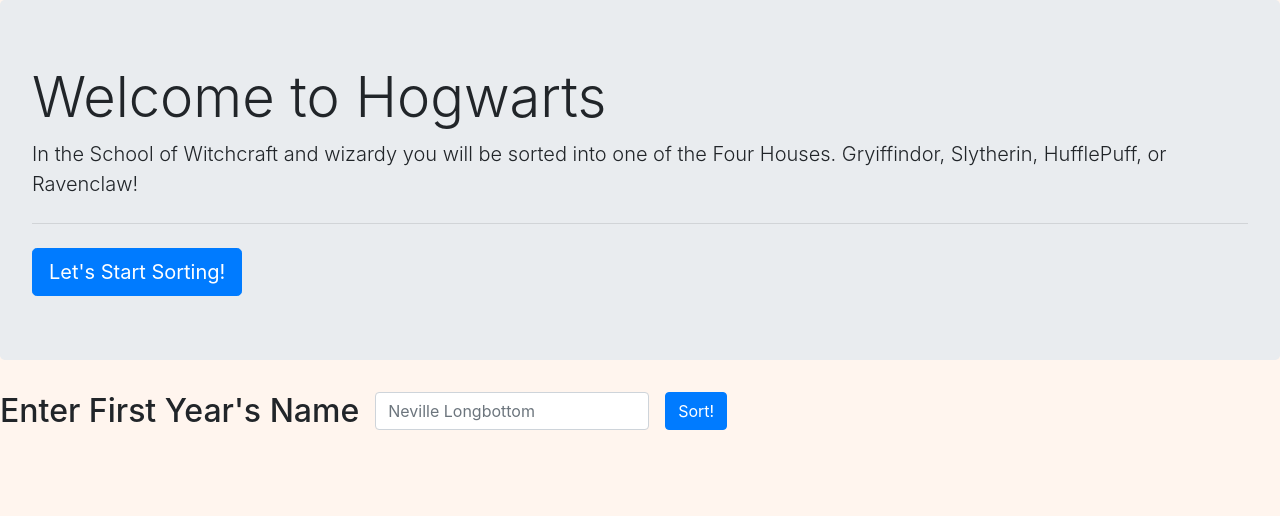
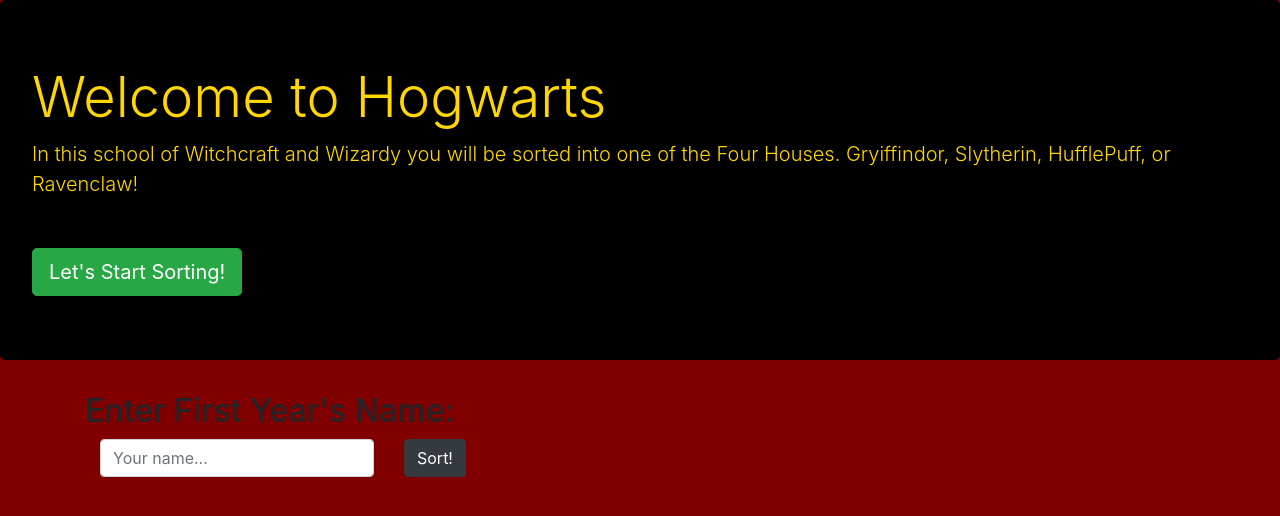
Before and after one commit to ryanmcnair/sorting-hat, a plain HTML site: page index.html in a window 1280 px wide. Both pictures are taken after a click on the element "Let's Start Sorting!". Drawn offline with nearby package versions, Linux system fonts and the light colour scheme.

Commit message:
added a few css styles and an image to the Hogwarts card

```diff
--- a/index.html
+++ b/index.html
@@ -11,15 +11,15 @@
     <div class="jumbotron">
         <h1 class="display-4">Welcome to Hogwarts</h1>
         <p class="lead">
-          In the School of Witchcraft and wizardy you will be sorted into one of the Four Houses. Gryiffindor, Slytherin, HufflePuff, or Ravenclaw!
+          In this school of Witchcraft and Wizardy you will be sorted into one of the Four Houses. Gryiffindor, Slytherin, HufflePuff, or Ravenclaw!
         </p>
         <hr class="my-4" />
         <div id="sortingHatButton">
-            <button class="btn btn-primary btn-lg" role="button">Let's Start Sorting!</button>
-          </div>
+            <button class="btn btn-success btn-lg" role="button">Let's Start Sorting!</button>
+        </div>
       </div>
-      <div id="sortingForm"></div>
-      <div id="cardSection"></div>
+      <div class="container" id="nameForm"></div>
+      <div class="container" id="cardSection"></div>
     <script src="https://code.jquery.com/jquery-3.5.1.slim.min.js" integrity="sha384-DfXdz2htPH0lsSSs5nCTpuj/zy4C+OGpamoFVy38MVBnE+IbbVYUew+OrCXaRkfj" crossorigin="anonymous"></script>
     <script src="https://cdn.jsdelivr.net/npm/popper.js@1.16.0/dist/umd/popper.min.js" integrity="sha384-Q6E9RHvbIyZFJoft+2mJbHaEWldlvI9IOYy5n3zV9zzTtmI3UksdQRVvoxMfooAo" crossorigin="anonymous"></script>
     <script src="https://stackpath.bootstrapcdn.com/bootstrap/4.5.0/js/bootstrap.min.js" integrity="sha384-OgVRvuATP1z7JjHLkuOU7Xw704+h835Lr+6QL9UvYjZE3Ipu6Tp75j7Bh/kR0JKI" crossorigin="anonymous"></script>
--- a/main.css
+++ b/main.css
@@ -1,3 +1,12 @@
 body {
-    background-color: seashell;
+    background-color: maroon;
 }
+
+.jumbotron {
+    background-color: black;
+    color: gold;
+}
+
+.card {
+    text-align: center;
+}
--- a/main.js
+++ b/main.js
@@ -1,55 +1,55 @@
-const houseArray = ['Gryffindor', 'Slytherin', 'Hufflepuff', 'Ravenclaw'];
-
-let students = [];
-
-let randomHouse = houseArray[Math.floor(Math.random() * houseArray.length)];
-
-
-
+const letsStartSorting = () => {
+    document.getElementById('sortingHatButton').addEventListener('click', sortingForm)
+}
 const printToDom = (divId, textToPrint) => {
     const selectedDiv = document.getElementById(divId);
     selectedDiv.innerHTML = textToPrint;
   };
-
-const sortingForm = (e) => {
-    const buttonId = e.target.id;
+const sortingForm = () => {
+    let domString = `<form>
+                        <h2>Enter First Year's Name:</h2>
+                        <div class="form-inline">
+                            <div class="col-auto">
+                                <label class="sr-only" for="inlineFormInput">Name</label>
+                                <input type="text" class="form-control mb-2" id="inlineFormInput" placeholder="Your name..." required>
+                            </div>
+                            <div class="col-auto">
+                                <button type="submit" class="btn btn-dark mb-2" id="sort-button">Sort!</button>
+                            </div>
+                        </div>
+                    </form>`
+    printToDom('nameForm', domString);
+    buttonEvents();
+    document.getElementById('sort-button').addEventListener('click', sortingForm)
+}
+const buttonEvents = () => {
+    document.getElementById('sort-button').addEventListener('click', houseCards);
+}
+studentNameToInput = [];
+const studentNameFromForm = () => {
+    const name = document.getElementById('inlineFormInput').value;
+    studentNameToInput.push({name: name, house: randomHouseReturn()});
+}
+const randomizer = () =>{
+    const houseArray = ['Gryffindor', 'Slytherin', 'Hufflepuff', 'Ravenclaw'];
+    let randomHouse = houseArray[Math.floor(Math.random() * houseArray.length)];
+    return randomHouse;
+}
+const randomHouseReturn = randomizer();
+const houseCards = () => {
     let domString = ''
-    domString += ` <form class="form-inline">
-                    <h2>Enter First Year's Name</h2>
-                    <div class="form-group mx-sm-3 mb-2">
-                    <label for="studentName" class="sr-only"></label>
-                    <input type="text" class="form-control" id="studentName" placeholder="Neville Longbottom">
-                    </div>
-                    <div id="sortButton">
-                    <button type="submit" class="btn btn-primary mb-2" id="sortingButton">Sort!</button>
-                    </div>
-                    </form>`;
-            printToDom("sortingForm", domString);
-    }
-
-
-const houseCards = (e) => {
-
-    let domString = ''
-    let input = document.querySelector('#studentName').value;
     domString = `<div class="card" style="width: 18rem;">
-                    <img src="..." class="card-img-top" alt="...">
+                    <img src="https://encrypted-tbn0.gstatic.com/images?q=tbn%3AANd9GcSbrIZxxcn-Ga2rxsPPV1BAIQnc2vy_M6P3FQ&usqp=CAU" class="card-img-top" alt="Hogwarts logo">
                     <div class="card-body">
-                    <h5 class="card-title">${randomHouse}</h5>
-                    <h3 id="studentsNameCard>${input}</h3>
-                    <p class="card-text">Some quick example text to build on the card title and make up the bulk of the card's content.</p>
-                    <a href="#" class="btn btn-primary">Go somewhere</a>
+                    <h5 class="card-title">${randomHouseReturn}</h5>
+                    <h3 id="studentsNameCard>${studentNameToInput}</h3>
+                    <p class="card-text">You will be good, not evil. And become the greatest wizard or witch of all time!</p>
+                    <a href="#" class="btn btn-dark btn-lg">Expel</a>
                     </div>
                     </div>`
-    printToDom('cardSection', domString)
+    printToDom('cardSection', domString);
 }
-
-const buttonEvents = () => {
-    document.getElementById('sortingHatButton').addEventListener("click", sortingForm);
-    document.getElementById('sortingButton').addEventListener("click", houseCards());
-}
-
 const init =()=>{
-    buttonEvents();
+    letsStartSorting();
 }
 init();
```
